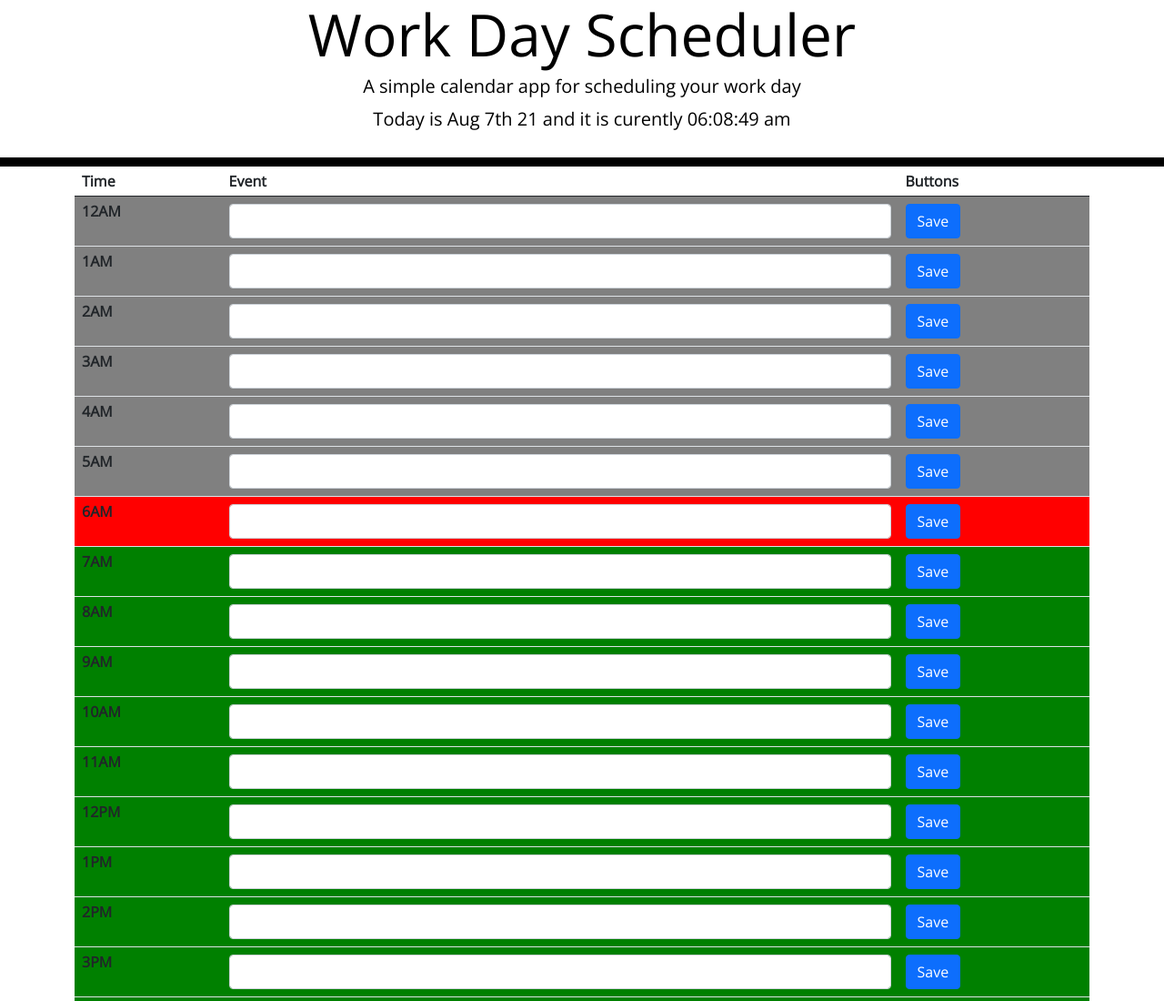
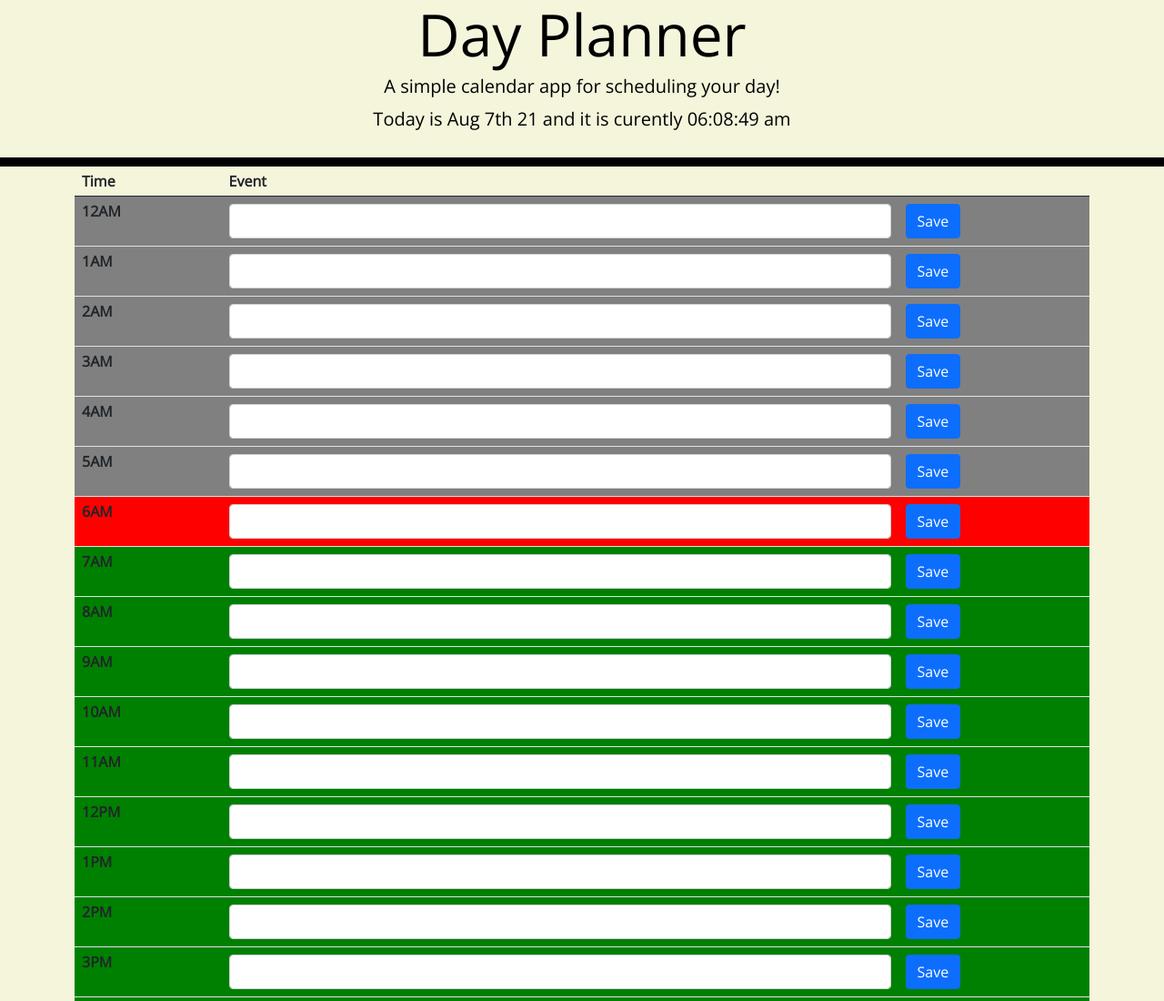
Before and after one commit to HavoxPrime/dayPlannerHW, a plain HTML site: page index.html in a window 1280 px wide. Shown: the top 1100 px of the page at 91% size. Drawn offline with nearby package versions, Linux system fonts and the light colour scheme.

Commit message:
cleaned up and added comments

```diff
--- a/index.html
+++ b/index.html
@@ -21,27 +21,29 @@
       rel="stylesheet"
     />
     <link rel="stylesheet" href="style.css" />
-    <title>Work Day Scheduler</title>
+    <title>Day Planner</title>
   </head>
 
-  <body>
+  <body class="bgCol">
     <header class="jumbotron">
-      <h1 class="display-3">Work Day Scheduler</h1>
-      <p class="lead">A simple calendar app for scheduling your work day</p>
+      <h1 class="display-3">Day Planner</h1>
+      <p class="lead">A simple calendar app for scheduling your day!</p>
       <p id="currentDay" class="lead"></p>
       <br />
     </header>
     <section class="container">
-      <!-- Timeblocks go here -->
+      <!-- Timeblocks are here -->
       <table class="table">
         <thead>
+          <!-- the headers for the table -->
           <tr>
             <th scope="col">Time</th>
             <th scope="col">Event</th>
-            <th scope="col">Buttons</th>
+            <th scope="col"></th>
           </tr>
         </thead>
         <tbody>
+          <!-- each row is set like this -->
           <tr class="12AM">
             <th scope="row">12AM</th>
             <td class="col-8">
@@ -59,6 +61,7 @@
               </div>
             </td>
           </tr>
+
           <tr class="1AM">
             <th scope="row">1AM</th>
             <td class="col-8">
@@ -453,6 +456,7 @@
         </tbody>
       </table>
     </section>
+    <!-- adding in the js from around -->
     <script src="https://cdnjs.cloudflare.com/ajax/libs/jquery/3.2.1/jquery.min.js"></script>
     <script src="https://cdnjs.cloudflare.com/ajax/libs/moment.js/2.24.0/moment.min.js"></script>
     <script src=".\script.js"></script>
--- a/script.js
+++ b/script.js
@@ -1,8 +1,10 @@
+//all my vars
 var currentDate = moment().format("MMM Do YY");
 var current24Time = moment();
 var current12Time = moment().format("hh:mm:ss a");
-var testTime = moment("22:05:00", "HH:mm:ss a");
+//var testTime = moment("14:30:00", "HH:mm:ss a");
 var saveButton = document.getElementsByClassName("saveEvent");
+// a list of all the boxes in the html
 var timeBoxes = [
   {
     daClass: ".12AM",
@@ -125,10 +127,8 @@ var timeBoxes = [
     afterTime: moment("24:00:00", "HH:mm:ss a"),
   },
 ];
-//console.log(currentDate);
-//console.log(current24Time);
-//console.log(testTime);
 
+// sets up the page when it is first loaded
 function setUP() {
   //adds current date and time to the header
   $("#currentDay").append(
@@ -183,6 +183,7 @@ function saveEvent() {
 }
 
 setUP();
+//setting listeners on the buttons
 for (i = 0; i < saveButton.length; i++) {
   saveButton[i].addEventListener("click", saveEvent);
 }
--- a/style.css
+++ b/style.css
@@ -69,3 +69,7 @@ textarea {
   font-size: 20px;
   transition: all 0.3s ease-in-out;
 }
+
+.bgCol {
+  background-color: beige;
+}
```
